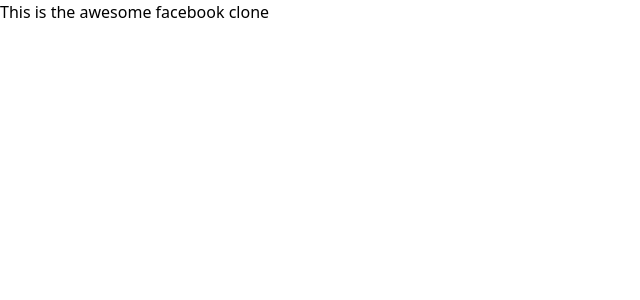
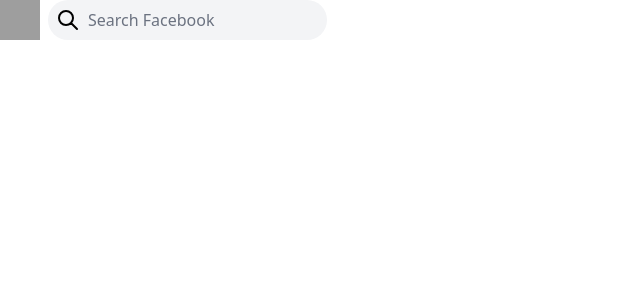
Before and after one commit to Manuel-heav/facebook-clone, a Next.js app: page / in a window 1280 px wide. Shown: the top 300 px of the page, without its empty margins (0-640 px from the left). Built offline with nearby package versions, Linux system fonts and the light colour scheme; grey boxes are pictures that could not be loaded.

Commit message:
Search bar done

```diff
--- /dev/null
+++ b/components/Header.js
@@ -0,0 +1,42 @@
+import Image from 'next/image'
+import {
+  BellIcon,
+  ChatIcon,
+  ChevronIcon,
+  HomeIcon,
+  UserGroupIcon,
+  ViewGridIcon,
+} from "@heroicons/react/solid"
+
+import {
+  FlagIcon,
+  PlayIcon,
+  SearchIcon,
+  ShoppingIcon,
+  ShoppingCartIcon,
+} from "@heroicons/react/outline"
+
+
+const Header = () => {
+  return (
+    <div>
+
+        {/* Header Left */}
+        <div className ="flex items-center">
+            <Image src="https://links.papareact.com/5me"
+             width="40"
+              height="40"
+               layout="fixed" alt="logo"/>
+
+               <div className="flex ml-2 items-center rounded-full bg-gray-100 p-2">
+                    <SearchIcon className="h-6"/>
+                   <input className="flex ml-2 items-center bg-transparent placeholder-gray-500 outline-none" type="text" placeholder="Search Facebook"/>
+               </div>
+        </div>
+        {/* Header Center */}
+        {/* Header Right */}
+    </div>
+  )
+}
+
+export default Header
--- a/next.config.js
+++ b/next.config.js
@@ -1,6 +1,13 @@
 /** @type {import('next').NextConfig} */
 const nextConfig = {
   reactStrictMode: true,
+  images: {
+    domains: [
+      "links.papareact.com",
+      "platform-lookaside.fbsbx.com",
+      "firebasestorage.googleapis.com"
+    ]
+  }
 }
 
 module.exports = nextConfig
--- a/package.json
+++ b/package.json
@@ -9,6 +9,8 @@
     "lint": "next lint"
   },
   "dependencies": {
+    "@heroicons/react": "^1.0.5",
+    "heroicons": "^1.0.5",
     "next": "12.1.0",
     "react": "17.0.2",
     "react-dom": "17.0.2"
--- a/pages/index.js
+++ b/pages/index.js
@@ -1,4 +1,5 @@
 import Head from 'next/head'
+import Header from '../components/Header'
 
 export default function Home() {
   return (
@@ -6,7 +7,15 @@
       <Head>
         <title>Facebook</title>
       </Head>
-      <h1>This is the awesome facebook clone</h1>
+
+      <Header />
+
+    <main>
+      {/* Sidebar */}
+      {/* Feed */}
+      {/* Widgets */}
+    </main>
+
     </div>
   )
 }
```
Also changed, not shown: 1 other file (tests, documents, lock files or other folders).
